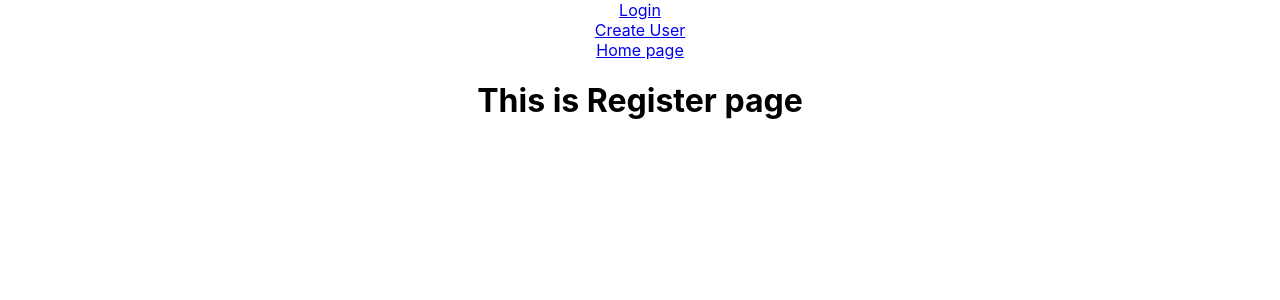
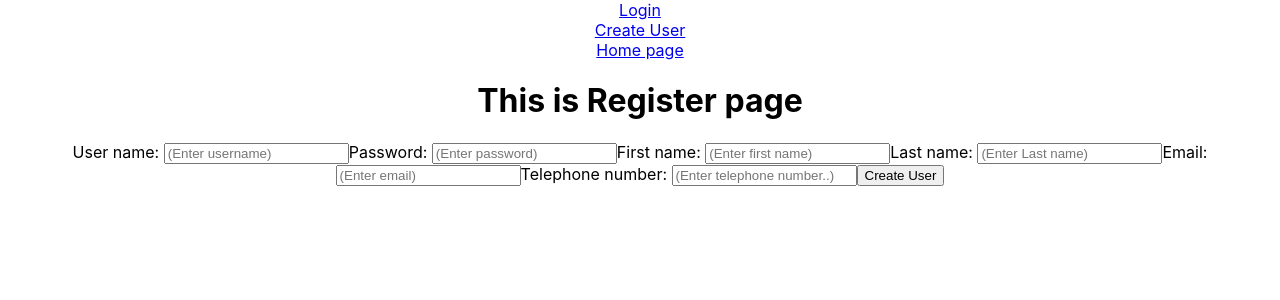
Before and after one commit to Peerasanti/software_project, a React (Create React App) app in the folder client/: page /createuser in a window 1280 px wide. Shown: the top 300 px of the page. Built offline with nearby package versions, Linux system fonts and the light colour scheme.

Commit message:
edit register page

```diff
--- a/client/package.json
+++ b/client/package.json
@@ -12,7 +12,8 @@
     "react-dom": "^18.3.1",
     "react-router-dom": "^6.26.1",
     "react-scripts": "5.0.1",
-    "web-vitals": "^2.1.4"
+    "web-vitals": "^2.1.4",
+    "yup": "^1.4.0"
   },
   "scripts": {
     "start": "react-scripts start",
--- a/client/src/pages/Register.js
+++ b/client/src/pages/Register.js
@@ -1,9 +1,85 @@
 import React from 'react'
+import { Formik, Form, Field, ErrorMessage } from 'formik';
+import * as Yup from 'yup'
+
 
 function Register() {
+
+  const initialValues = {
+    username: "",
+    password: "",
+    fname: "",
+    lname: "",
+    email: "",
+    tel: "",
+  };
+
+  const validationSchema = Yup.object().shape({
+    username: Yup.string().required(),
+    password: Yup.string().required(),
+    fname: Yup.string().required(),
+    lname: Yup.string().required(),
+    email: Yup.string().required(),
+    tel: Yup.string().required(),
+  });
+
+  const onSubmit = (data) => {
+    console.log(data);
+  };
+
   return (
     <div>
       <h1> This is Register page </h1>
+      <div>
+        <Formik initialValues={initialValues} onSubmit={onSubmit}>
+          <Form>
+            <label>User name: </label>
+            <Field
+              autocomplete='off'
+              id='inputCreateser'
+              name='username'
+              placeholder='(Enter username)'
+            />
+            <label>Password: </label>
+            <Field
+              autocomplete='off'
+              id='inputCreateser'
+              name='password'
+              placeholder='(Enter password)'
+            />
+            <label>First name: </label>
+            <Field
+              autocomplete='off'
+              id='inputCreateser'
+              name='fname'
+              placeholder='(Enter first name)'
+            />
+            <label>Last name: </label>
+            <Field
+              autocomplete='off'
+              id='inputCreateser'
+              name='lname'
+              placeholder='(Enter Last name)'
+            />
+            <label>Email: </label>
+            <Field
+              autocomplete='off'
+              id='inputCreateser'
+              name='email'
+              placeholder='(Enter email)'
+            />
+            <label>Telephone number: </label>
+            <Field
+              autocomplete='off'
+              id='inputCreateser'
+              name='tel'
+              placeholder='(Enter telephone number..)'
+            />
+
+            <button type='submit'> Create User </button>
+          </Form>
+        </Formik>
+      </div>
     </div>
   )
 }
```
Also changed, not shown: 2 other files (tests, documents, lock files or other folders).
